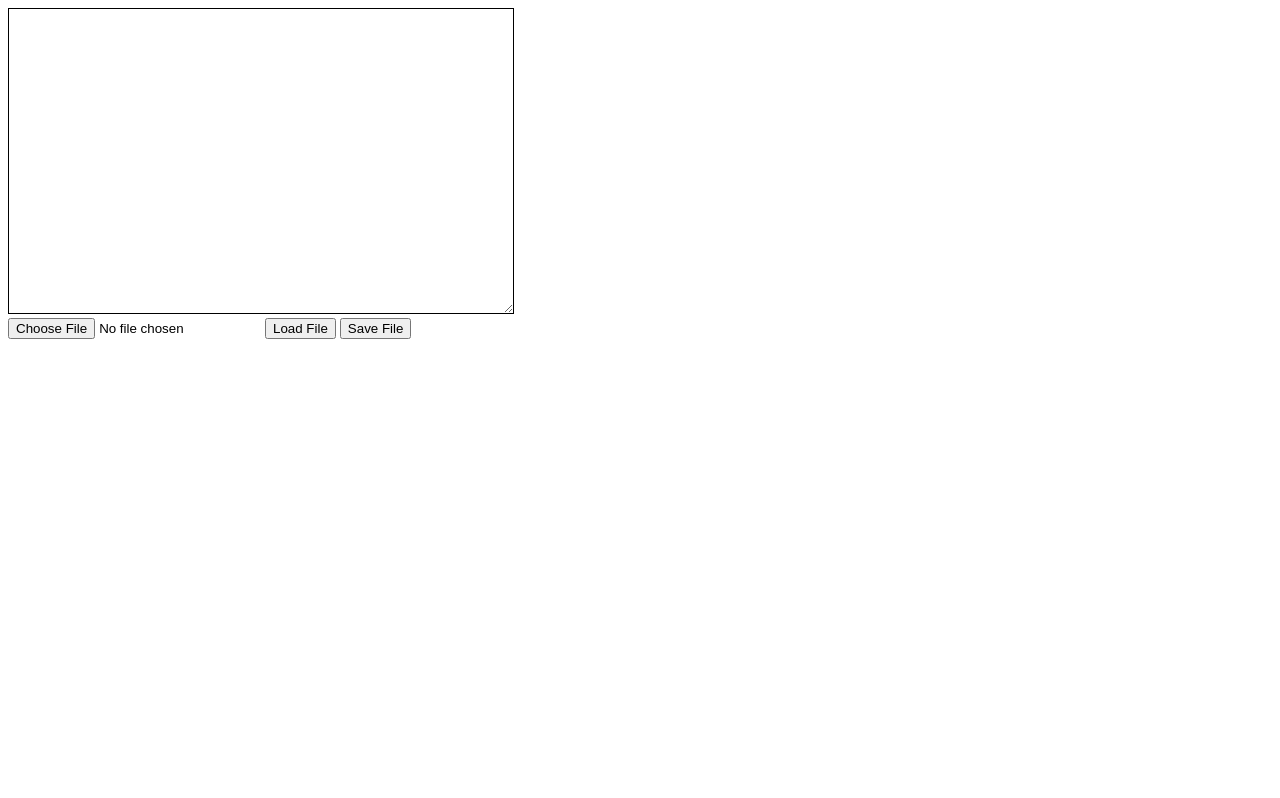
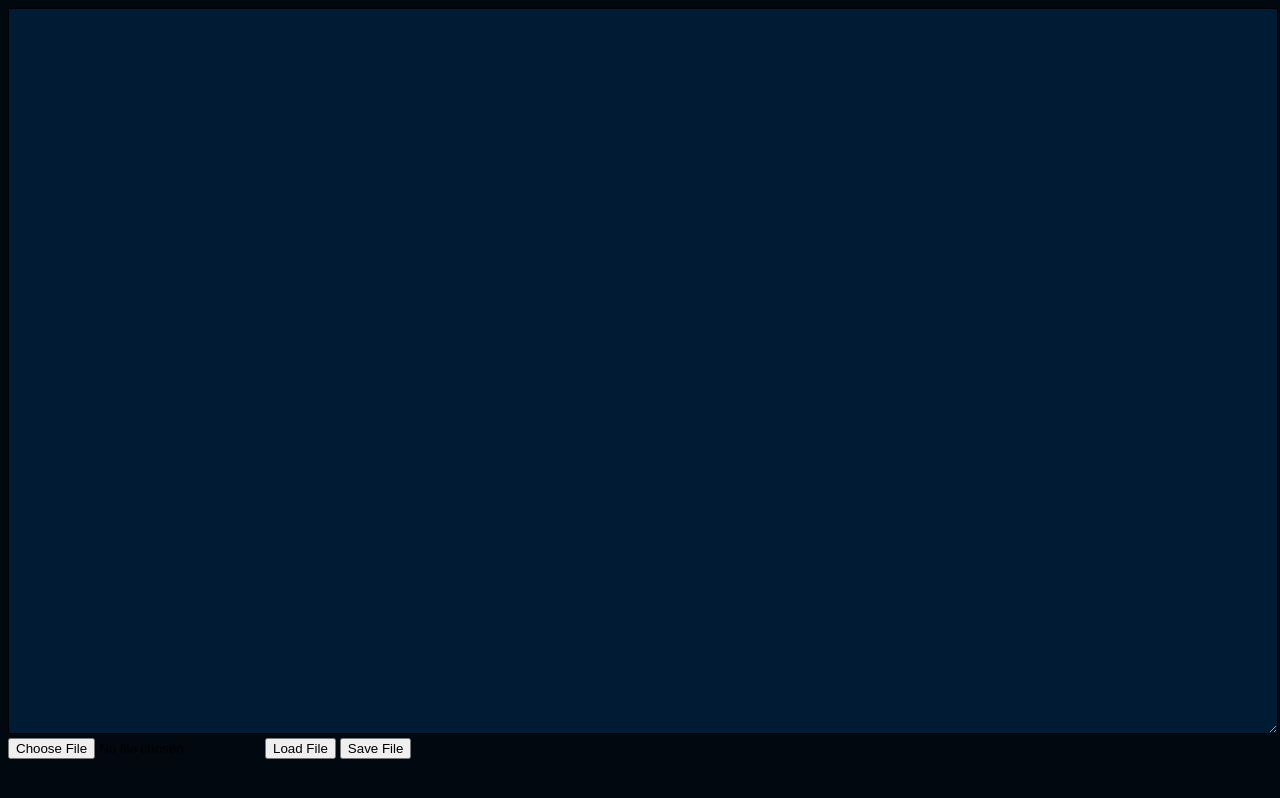
Before and after one commit to ericjrich/sites, a plain HTML site: page textedit/index.html in a window 1280 px wide. Drawn offline with Linux system fonts and the light colour scheme.

Commit message:
Add files via upload

```diff
--- a/textedit/index.html
+++ b/textedit/index.html
@@ -2,10 +2,12 @@
 <html>
   <head>
     <style>
+			body {background-color: #01080f;}
       #editor {
-        width: 500px;
-        height: 300px;
+        width: 100%;
+        height: 90vh;
         border: 1px solid black;
+				font-family: monospace;font-size: 16px;line-height: 1.5;background-color: #001b33;color: #ffee80;
       }
     </style>
   </head>
```
